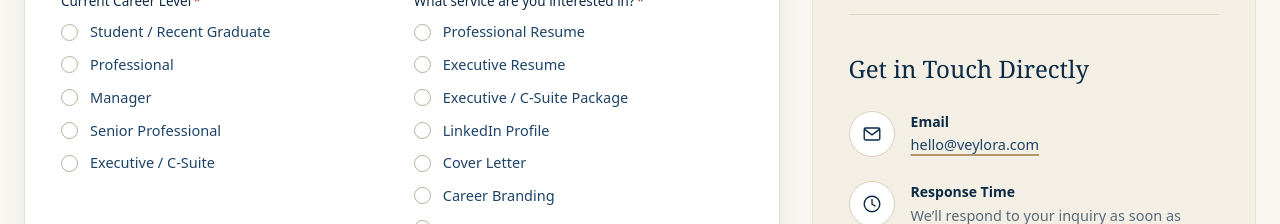
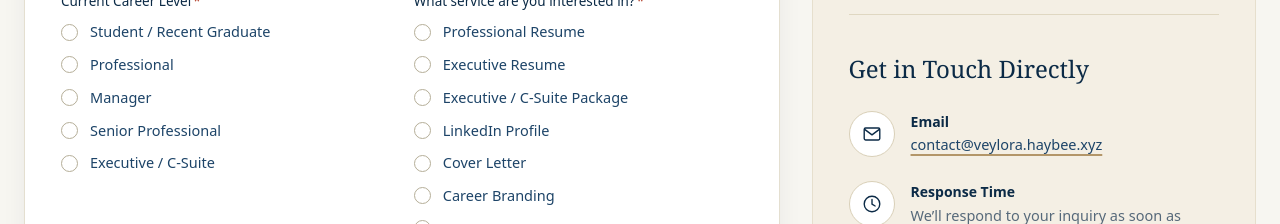
Before and after one commit to hasbunallah01/The-Resume-web, a Next.js app: page /contact in a window 1280 px wide. Shown: the part 1020-1244 px from the top of the page. Built offline with nearby package versions, Linux system fonts and the light colour scheme.

Commit message:
Update displayed contact email to contact@veylora.haybee.xyz

```diff
--- a/data/site.ts
+++ b/data/site.ts
@@ -1,5 +1,5 @@
 /**
- * PLACEHOLDER: replace with the real Veylora business email before launch.
- * It is shown on the Contact page and used as the mailto link.
+ * Shown on the Contact page's "Get in Touch Directly" panel and used as
+ * the mailto link.
  */
-export const contactEmail = "hello@veylora.com";
+export const contactEmail = "contact@veylora.haybee.xyz";
```
